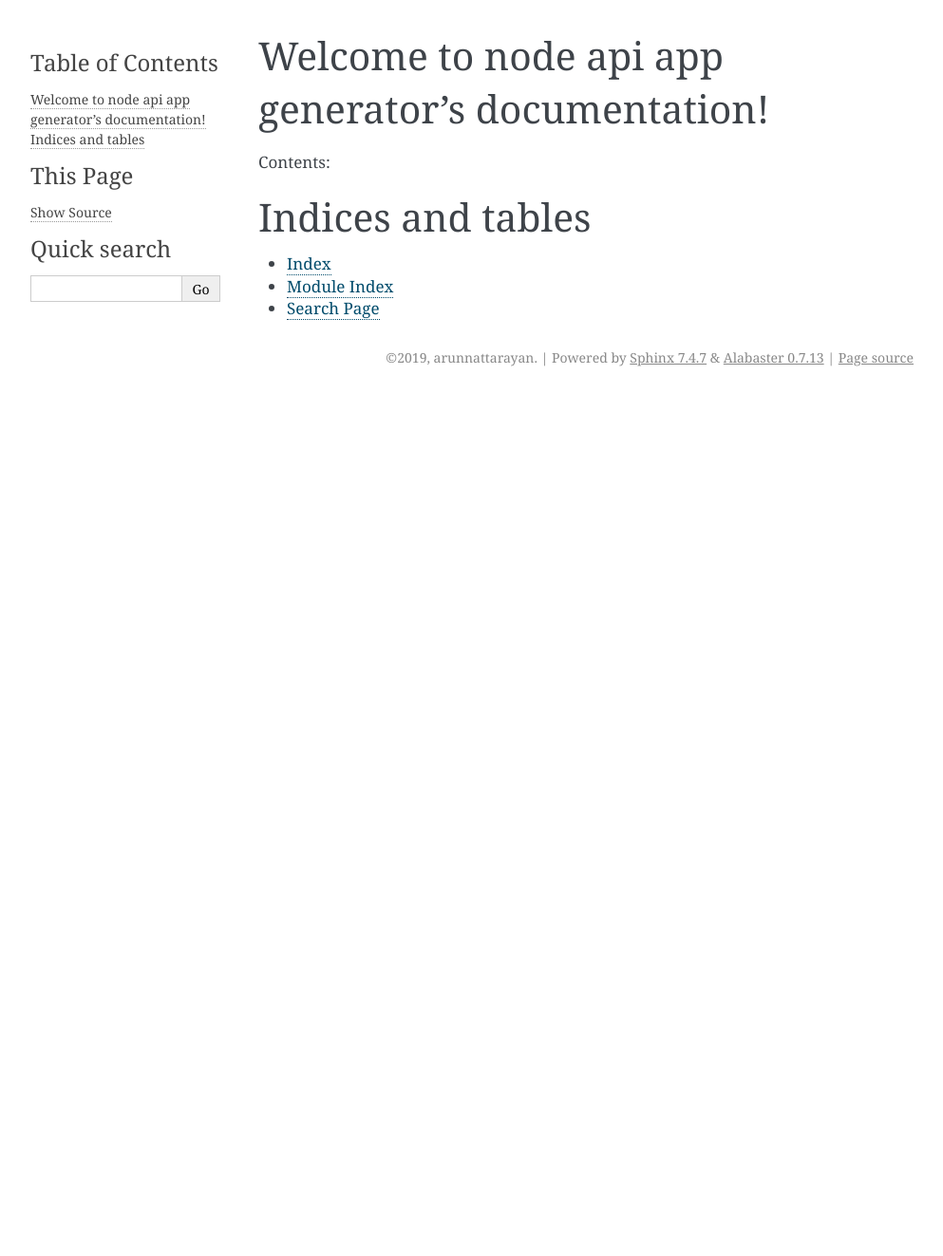
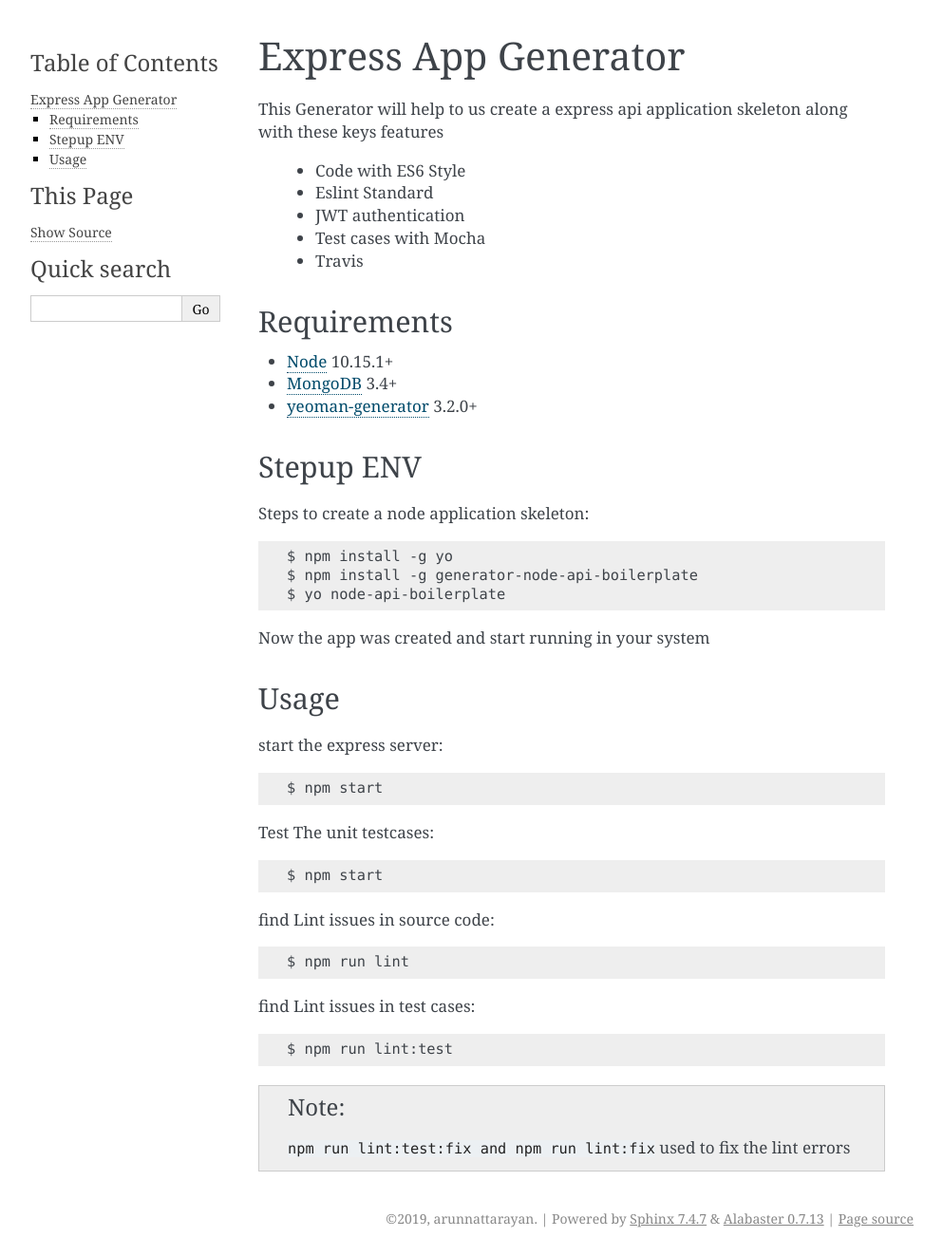
Before and after one commit to arunnattarayan/generator-node-es6-api-boilerplate, a Sphinx documentation site: the page built from docs/index.rst, in a window 1280 px wide. Shown: the whole page at 95% size, without its empty margins (148-1141 px from the left). Built offline with Sphinx 7.4.7, drawn with Linux system fonts in a browser that asks for light colours; before the commit the page ends 900 px from its top, so only the background shows below that.

Commit message:
updated the doc

```diff
--- a/docs/index.rst
+++ b/docs/index.rst
@@ -1,21 +1,52 @@
-.. node api app generator documentation master file, created by
-   sphinx-quickstart on Wed May  1 15:27:26 2019.
-   You can adapt this file completely to your liking, but it should at least
-   contain the root `toctree` directive.
+Express App Generator
+==================================================
+This Generator will help to us create a express api application skeleton along with these keys features
 
-Welcome to node api app generator's documentation!
-==================================================
+ * Code with ES6 Style
+ * Eslint Standard
+ * JWT authentication
+ * Test cases with Mocha
+ * Travis
 
-Contents:
+Requirements
+------------
+* `Node`_ 10.15.1+
+* `MongoDB`_ 3.4+
+* `yeoman-generator`_ 3.2.0+
 
-.. toctree::
-   :maxdepth: 2
+.. _Node: https://nodejs.org/en/docs/
+.. _MongoDB: https://docs.mongodb.com/manual/installation/
+.. _yeoman-generator: https://www.npmjs.com/package/yeoman-generator
 
+Stepup ENV
+----------
+Steps to create a node application skeleton::
 
+    $ npm install -g yo
+    $ npm install -g generator-node-api-boilerplate
+    $ yo node-api-boilerplate
 
-Indices and tables
-==================
+Now the app was created and start running in your system
 
-* :ref:`genindex`
-* :ref:`modindex`
-* :ref:`search`
+Usage
+-----
+
+start the express server::
+
+   $ npm start
+
+Test The unit testcases::
+
+   $ npm start
+
+find Lint issues in source code::
+
+   $ npm run lint
+
+find Lint issues in test cases::
+
+   $ npm run lint:test
+
+.. note::
+
+ ``npm run lint:test:fix and npm run lint:fix`` used to fix the lint errors
```
